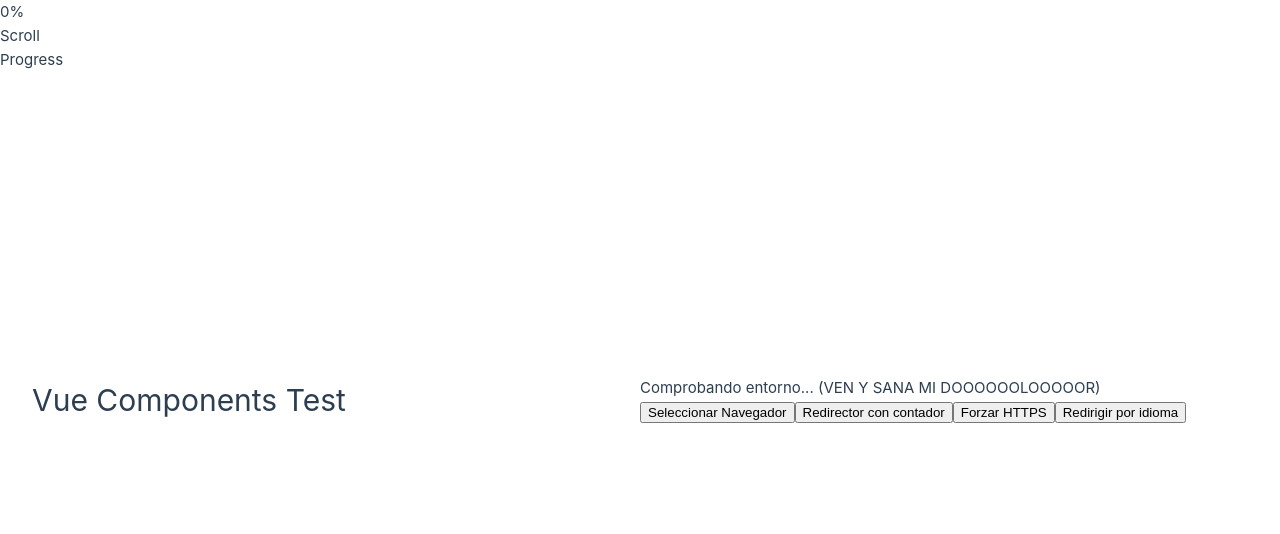
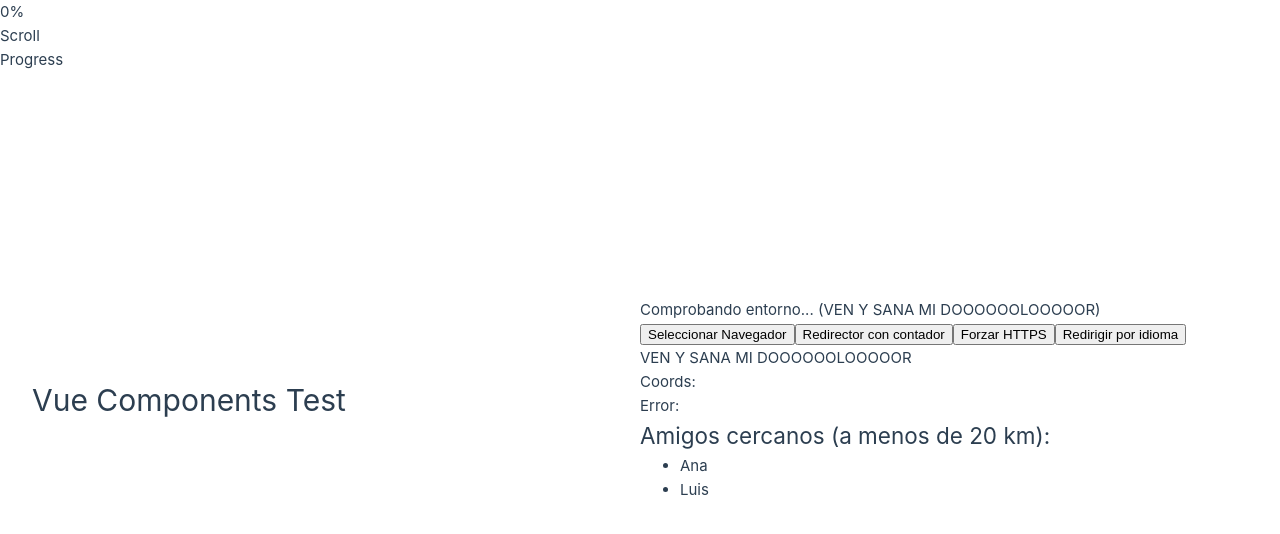
Before and after one commit to YMB06/DWECY-H, a Vue app in the folder Practica3/Practica3/: page / in a window 1280 px wide. Shown: the top 534 px of the page. Built offline with nearby package versions, Linux system fonts and the light colour scheme; no server answers.

Commit message:
3.3 completado

```diff
--- a/Practica3/Practica3/src/App.vue
+++ b/Practica3/Practica3/src/App.vue
@@ -1,6 +1,7 @@
 <script setup lang="ts">
 import ScrollProgressBar from './components/Punto1/Punto1-3/ScrollProgressBar.vue'
 import SmartRedirector from './components/Punto2/Punto2-3/SmartRedirector.vue';
+import ProximityDetector from './components/Punto3/Punto3-3/ProximityDetector.vue';
 </script>
 
 <template>
@@ -11,6 +12,7 @@ import SmartRedirector from './components/Punto2/Punto2-3/SmartRedirector.vue';
   <main>
     <ScrollProgressBar />
     <SmartRedirector />
+    <ProximityDetector />
 
   </main>
 </template>
--- a/Practica3/Practica3/src/components/Punto1/Punto1-3/ScrollProgressBar.vue
+++ b/Practica3/Practica3/src/components/Punto1/Punto1-3/ScrollProgressBar.vue
@@ -1,3 +1,15 @@
+<template>
+    <div id="ScrollProgressBar" class="scroll-progress-bar" :style="{ width: scrollProgress + '%' }">
+        <div class="scroll-progress-bar-fill" :style="{ width: scrollProgress + '%' }">
+            <span class="scroll-progress-bar-fill-text">{{ scrollProgress }}%</span>
+            <div class="scroll-progress-bar-fill-background">
+                <span class="scroll-progress-bar-fill-background-text">Scroll Progress</span>
+            </div>
+
+        </div>
+    </div>
+</template>
+
 <script setup lang="ts">
 import { ref, onMounted, onUnmounted, watch } from 'vue';
 
@@ -33,18 +45,6 @@ watch(scrollProgress, (newValue) => {
 
 </script>
 
-<template>
-    <div id="ScrollProgressBar" class="scroll-progress-bar" :style="{ width: scrollProgress + '%' }">
-        <div class="scroll-progress-bar-fill" :style="{ width: scrollProgress + '%' }">
-            <span class="scroll-progress-bar-fill-text">{{ scrollProgress }}%</span>
-            <div class="scroll-progress-bar-fill-background">
-                <span class="scroll-progress-bar-fill-background-text">Scroll Progress</span>
-            </div>
-
-        </div>
-    </div>
-</template>
-
 <style scoped>
 .scroll-progress-bar {
   position: fixed;
--- /dev/null
+++ b/Practica3/Practica3/src/components/Punto3/Punto3-3/ProximityDetector.vue
@@ -0,0 +1,62 @@
+<template>
+    <div>
+        VEN Y SANA MI DOOOOOOLOOOOOR
+        <p>Coords: {{ coords }}</p>
+        <p>Error: {{ error }}</p>
+        <h2>Amigos cercanos (a menos de {{ proximityRadiusKm }} km):</h2>
+        <p v-if="nearbyFriends.length === 0">Nadie cerca por ahora. ¡Sigue moviéndote!</p>
+        <ul>
+            <li v-for="friend in nearbyFriends" :key="friend.id">
+                {{ friend.name }}
+            </li>
+        </ul>
+
+    </div>
+</template>
+
+<script setup lang="ts">
+import { computed } from 'vue';
+import { useGeolocation } from './useGeolocation';
+import { friends } from '@/data/mockFriends';
+import { calculateDistance } from '@/utils/distanceCalculator';
+
+const { coords, error } = useGeolocation();
+const proximityRadiusKm = 20;
+
+
+
+
+const nearbyFriends = computed(() => {
+    // Mock para probar coordenadas si no tengo la geolocalizacion habilitada
+    const currentCoords = coords.value || { latitude: 40.4169, longitude: -3.7035 };
+
+    return friends.filter((friend) => {
+        const distance = calculateDistance(
+            currentCoords,
+            { latitude: friend.latitude, longitude: friend.longitude }
+        );
+        return distance <= proximityRadiusKm;
+    });
+});
+
+//no tengo la geolocalizacion habilitada, metodo si tuviese la geolocalizacion:
+/**const nearbyFriends = computed(() => {
+    if (!coords.value) {
+        return [];
+    } else if (error.value) {
+        return [];
+    }
+
+    return friends.filter((friend) => {
+        const distance = calculateDistance(
+            coords.value!,
+            { latitude: friend.latitude, longitude: friend.longitude }
+        );
+        return distance <= proximityRadiusKm;
+    });
+}); */
+</script>
+
+<style scoped>
+
+</style>
--- /dev/null
+++ b/Practica3/Practica3/src/components/Punto3/Punto3-3/useGeolocation.ts
@@ -0,0 +1,49 @@
+import { ref, onUnmounted, onMounted } from 'vue';
+
+interface Coordinates {
+    latitude: number;
+    longitude: number;
+}
+
+export function useGeolocation() {
+    const coords = ref<Coordinates | null>(null);
+    const error = ref<string | null>(null);
+    let watchId: number | null = null;
+
+    onMounted(() => {
+        if ('geolocation' in navigator) {
+            watchId = navigator.geolocation.watchPosition(
+                (position) => {
+                    coords.value = {
+                        latitude: position.coords.latitude,
+                        longitude: position.coords.longitude
+                    };
+                    error.value = null;
+                },
+                (err) => {
+                    error.value = `Error de geolocalización: ${err.message}`;
+                    coords.value = null;
+                },
+                {
+
+                    enableHighAccuracy: true,
+                    timeout: 10000,
+                    maximumAge: 60000
+                }
+            );
+        } else {
+            error.value = 'Geolocalización no soportada por este navegador';
+        }
+    });
+
+    onUnmounted(() => {
+        if (watchId !== null) {
+            navigator.geolocation.clearWatch(watchId);
+        }
+    });
+
+    return {
+        coords,
+        error
+    };
+}
--- /dev/null
+++ b/Practica3/Practica3/src/data/mockFriends.ts
@@ -0,0 +1,7 @@
+import type { Friend } from "@/types/friend";
+
+export const friends: Friend[] = [
+{ id: 1, name: 'Ana', latitude: 40.4169, longitude: -3.7035 }, // Cerca de Madrid Centro
+{ id: 2, name: 'Luis', latitude: 40.4180, longitude: -3.7040 }, // También cerca
+{ id: 3, name: 'Carlos', latitude: -33.8688, longitude: 151.2093 } // Muy lejos (Sídney)
+];
--- /dev/null
+++ b/Practica3/Practica3/src/types/friend.ts
@@ -0,0 +1,6 @@
+export interface Friend {
+    id: number;
+    name: string;
+    latitude: number;
+    longitude: number;
+}
--- /dev/null
+++ b/Practica3/Practica3/src/utils/distanceCalculator.ts
@@ -0,0 +1,17 @@
+export function calculateDistance(
+    coords1: { latitude: number; longitude: number },
+    coords2: { latitude: number; longitude: number }
+): number {
+    const toRadians = (degrees: number) => degrees * (Math.PI / 180);
+    const R = 6371; // Radio de la Tierra en kilómetros
+
+    const dLat = toRadians(coords2.latitude - coords1.latitude);
+    const dLon = toRadians(coords2.longitude - coords1.longitude);
+    const lat1Rad = toRadians(coords1.latitude);
+    const lat2Rad = toRadians(coords2.latitude);
+    const a =
+        Math.sin(dLat / 2) * Math.sin(dLat / 2) +
+        Math.sin(dLon / 2) * Math.sin(dLon / 2) * Math.cos(lat1Rad) * Math.cos(lat2Rad);
+    const c = 2 * Math.atan2(Math.sqrt(a), Math.sqrt(1 - a));
+    return R * c; // distancia en km
+}
```
